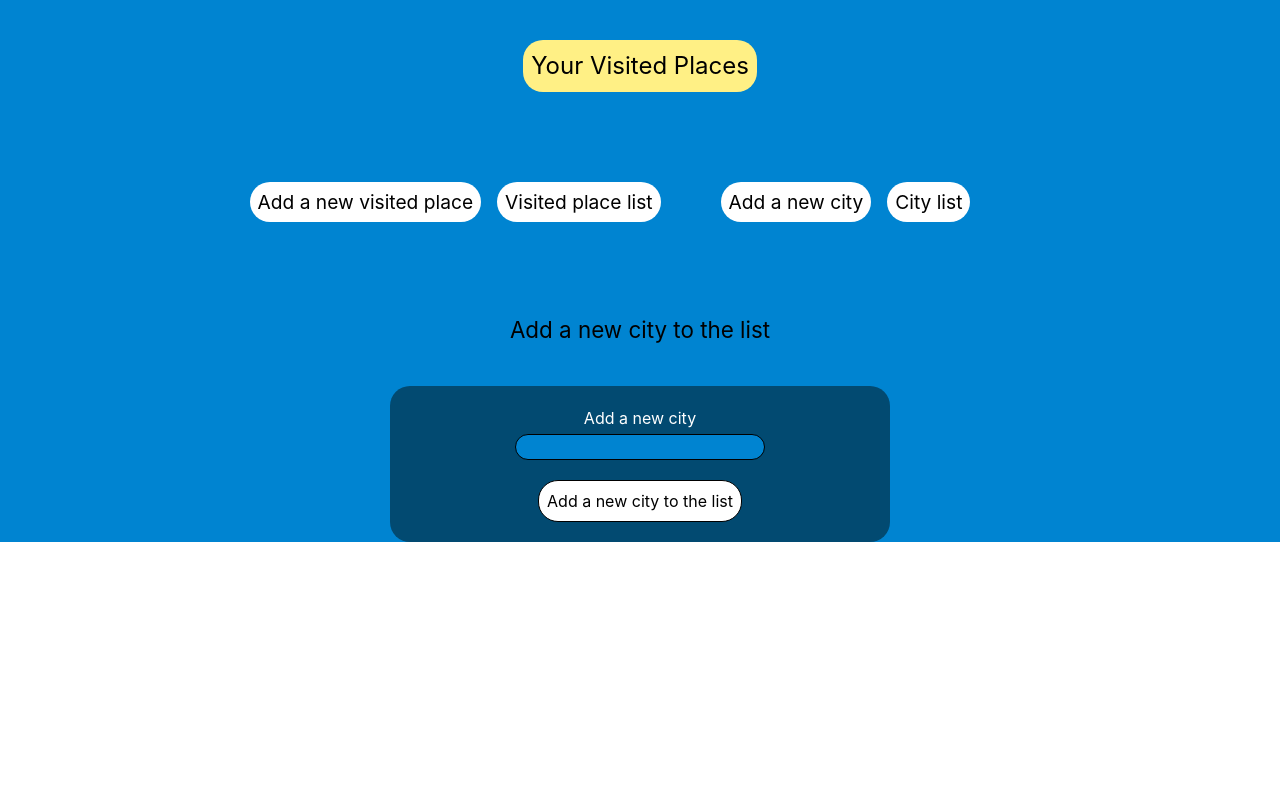
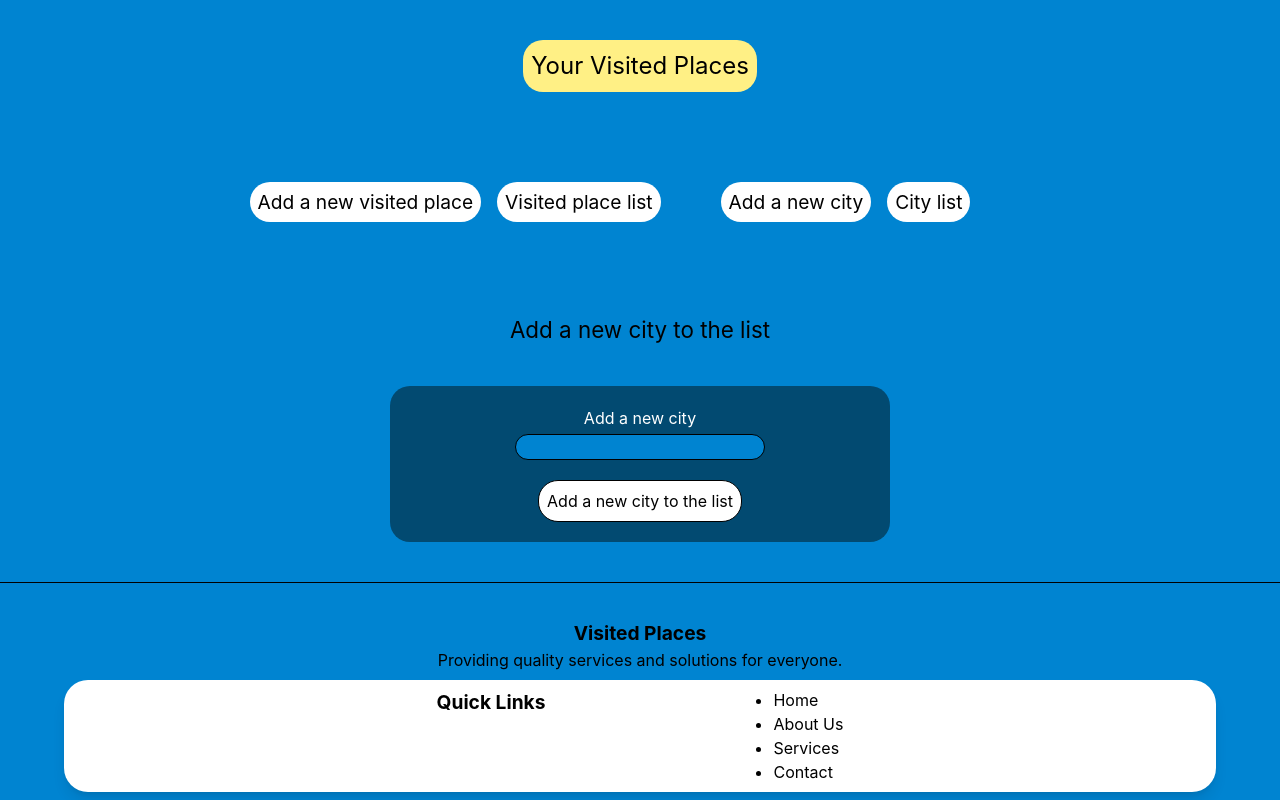
Before and after one commit to ArBa-dev-J/VisitedPlaces, a React (Vite) app in the folder front/: page /newCity in a window 1280 px wide. Shown: the top 800 px of the page. Built offline with nearby package versions, Linux system fonts and the light colour scheme.

Commit message:
add footer for other pages

```diff
--- a/front/src/components/Footer.jsx
+++ b/front/src/components/Footer.jsx
@@ -1,7 +1,7 @@
 function Footer() {
   return (
     <>
-      <hr />
+      <hr  className="mt-10"/>
 
       <footer className="px-8 pb-12 mt-9">
         <div>
--- a/front/src/components/Lists/CityList/cityListPage.jsx
+++ b/front/src/components/Lists/CityList/cityListPage.jsx
@@ -1,5 +1,6 @@
 import PageHeader from "../../PageHeader";
 import CityList from "./CityList";
+import Footer from "../../Footer";
 
 function CityListPage() {
     return (
@@ -11,6 +12,8 @@ function CityListPage() {
                     <h2 className="text-center pt-10 pb-10 text-[1.4rem]">City List</h2>
 
                     <CityList />
+
+                    <Footer/>
                 </section>
             </main>
         </>
--- a/front/src/components/Lists/PlacesList/PlacesListPage.jsx
+++ b/front/src/components/Lists/PlacesList/PlacesListPage.jsx
@@ -1,5 +1,6 @@
 import PageHeader from "../../PageHeader";
 import PlacesList from "./PlacesList"
+import Footer from "../../Footer";
 
 function PlacesListPage() {
     return (
@@ -11,6 +12,8 @@ function PlacesListPage() {
                     <h2 className="text-center pt-10 pb-10 text-[1.4rem]">Places List</h2>
 
                     <PlacesList />
+
+                    <Footer/>
                 </section>
             </main>
         </>
--- a/front/src/components/forms/newCity/NewCityForm.jsx
+++ b/front/src/components/forms/newCity/NewCityForm.jsx
@@ -1,4 +1,5 @@
 import PageHeader from "../../PageHeader";
+import Footer from "../../Footer"
 import NewCityFormInputs from "./NewCityFormInputs";
 
 function NewCityForm() {
@@ -11,6 +12,8 @@ function NewCityForm() {
                     <h2 className="text-center pt-10 pb-10 text-[1.4rem]">Add a new city to the list</h2>
 
                     <NewCityFormInputs />
+
+                    <Footer/>
                 </section>
             </main>
         </>
--- a/front/src/components/forms/newPlace/NewPlaceForm.jsx
+++ b/front/src/components/forms/newPlace/NewPlaceForm.jsx
@@ -1,5 +1,7 @@
 import PageHeader from "../../PageHeader";
 import NewPlaceFormInput from "./NewPlaceFormInput"
+import Footer from "../../Footer"
+
 function NewPlaceForm() {
     return (
         <>
@@ -10,6 +12,8 @@ function NewPlaceForm() {
                     <h2 className="text-center pt-10 pb-10 text-[1.4rem]">Add a new visited place to the list</h2>
 
                     <NewPlaceFormInput />
+
+                    <Footer/>
                 </section>
             </main>
         </>
```
